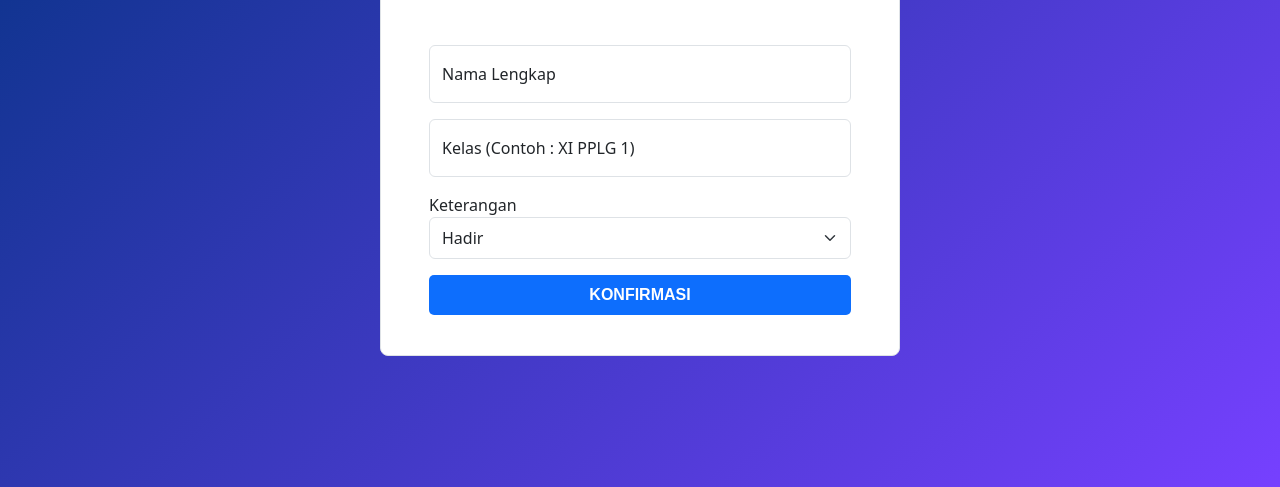
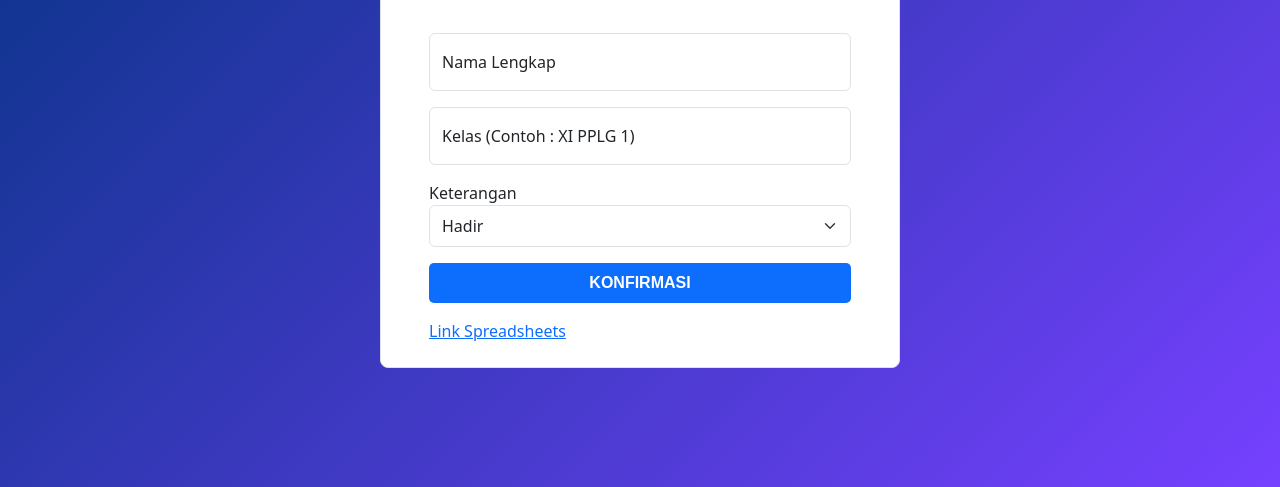
Before and after one commit to bangnocode/absensi-da, a plain HTML site: page index.html in a window 1280 px wide. Shown: the part 313-800 px from the top of the page. Drawn offline with nearby package versions, Linux system fonts and the light colour scheme.

Commit message:
update link

```diff
--- a/index.html
+++ b/index.html
@@ -67,6 +67,7 @@ background: linear-gradient(135deg, rgba(0,50,126,1) 0%, rgba(118,64,255,1) 100%
                         style="width: 100%; background-color: #0d6efd; border: 0px; height: 40px; border-radius: 5px; color: white; font-weight: bold; font-family: sans-serif;"
                         class="mb-3">
                 </form>
+                <a href="https://docs.google.com/spreadsheets/d/1UBqArIa_TJBBAsnPilebgmj63KA62qGuOTF235oAYzc/edit?usp=sharing">Link Spreadsheets</a>
             </div>
         </div>
     </div>
```
